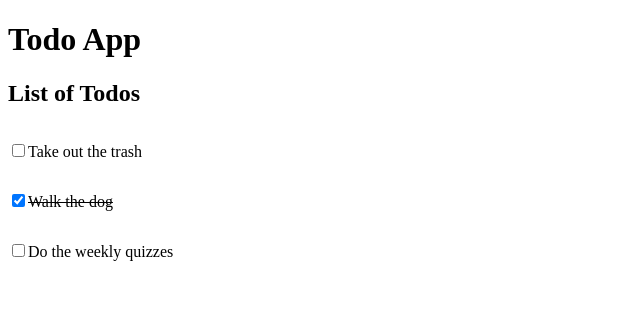
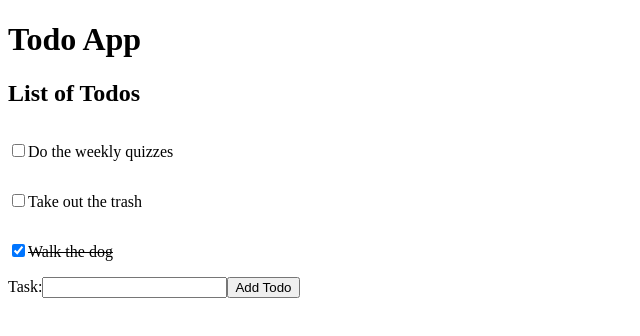
Before and after one commit to willsawyerrrr/comp2140, a React (Create React App) app in the folder Week6/todo-app/: page / in a window 1280 px wide. Shown: the top 336 px of the page, without its empty margins (0-640 px from the left). Built offline with nearby package versions, Linux system fonts and the light colour scheme.

Commit message:
Added support for creatring new items

```diff
--- a/Week6/todo-app/src/App.js
+++ b/Week6/todo-app/src/App.js
@@ -25,9 +25,31 @@ function Todo({ task, completed, toggleCompleted }) {
     );
 }
 
+function NewTodoForm({ sortTodos, setTodos }) {
+    const [task, setTask] = useState("");
+
+    const handleSubmit = (e) => {
+        e.preventDefault();
+        setTodos((todos) => [...todos, { task, completed: false }].sort(sortTodos));
+        setTask("");
+    };
+
+    return (
+        <form onSubmit={handleSubmit}>
+            <label htmlFor="task">Task:</label>
+            <input
+                type="text"
+                id="task"
+                name="task"
+                value={task}
+                onChange={(e) => setTask(e.target.value)}
+            />
+            <button type="submit">Add Todo</button>
+        </form>
+    );
+}
+
 function App() {
-    const [todos, setTodos] = useState(initialTodos);
-
     const sortTodos = (todo, otherTodo) => {
         if (todo.task < otherTodo.task) {
             return -1;
@@ -37,6 +59,8 @@ function App() {
         }
         return 0;
     };
+
+    const [todos, setTodos] = useState(initialTodos.sort(sortTodos));
 
     const toggleCompleted = (todo) => {
         let result = todos.filter((_todo) => _todo.task !== todo.task);
@@ -58,6 +82,7 @@ function App() {
                         toggleCompleted={() => toggleCompleted(todo)}
                     />
                 ))}
+                <NewTodoForm sortTodos={sortTodos} setTodos={setTodos} />
             </main>
         </>
     );
```
